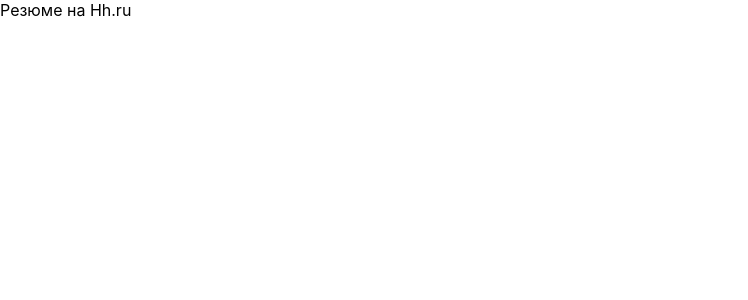
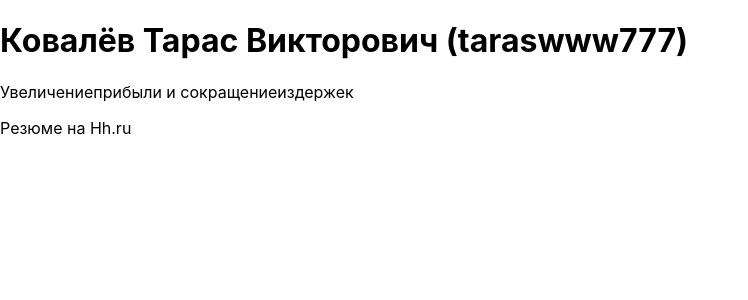
Before and after one commit to taraswww777/taraswww777.dev, a Next.js app: page / in a window 1280 px wide. Shown: the top 300 px of the page, without its empty margins (0-748 px from the left). Built offline with nearby package versions, Linux system fonts and the light colour scheme.

Commit message:
adapt HeaderComponent

```diff
--- /dev/null
+++ b/src/components/header/header.component.tsx
@@ -0,0 +1,21 @@
+import {faArrowTrendUp, faArrowTrendDown} from '@fortawesome/free-solid-svg-icons';
+
+export const HeaderComponent = () => {
+  const icons = {
+    faArrowTrendUp,
+    faArrowTrendDown
+  }
+
+  return (
+    <div className="my-3">
+      <h1 className="text-center">Ковалёв Тарас Викторович (taraswww777)</h1>
+      <p className="text-center">
+        Увеличение
+        {/*<fa-icon [icon]="icons.faArrowTrendUp" style="font-size: 1rem; display: inline-block; max-height: 1rem"/>*/}
+        прибыли и сокращение
+        {/*<fa-icon [icon]="icons.faArrowTrendDown" style="font-size: 1rem; display: inline-block; max-height: 1rem"/></fa-icon>*/}
+        издержек
+      </p>
+    </div>
+  );
+}
--- a/src/pages/index.tsx
+++ b/src/pages/index.tsx
@@ -1,22 +1,23 @@
 import Head from 'next/head'
 import Image from 'next/image'
 import styles from '../styles/Home.module.css'
+import {HeaderComponent} from "../components/header/header.component";
 
 export default function Home() {
   return (
     <div className="container">
       <div className="row">
         <header className="col-12">
-          <app-header></app-header>
+          <HeaderComponent />
         </header>
         <main className="col-12">
-          <app-about-me></app-about-me>
+          {/*<app-about-me></app-about-me>*/}
           <div className="mt-3">
-            <app-work-experience></app-work-experience>
+            {/*<app-work-experience></app-work-experience>*/}
           </div>
         </main>
         <footer className="col-12 mt-4">
-          <app-contacts></app-contacts>
+          {/*<app-contacts></app-contacts>*/}
           <a
             className="btn btn-dark d-block text-uppercase mt-4"
             href="https://ryazan.hh.ru/resume/4c039332ff03d40aad0039ed1f364961696744"
```
Also changed, not shown: src/components/header/header.component.html (deleted, +0 -10 lines), src/components/header/header.component.ts (deleted, +0 -14 lines), src/components/header/header.component.scss (deleted).
